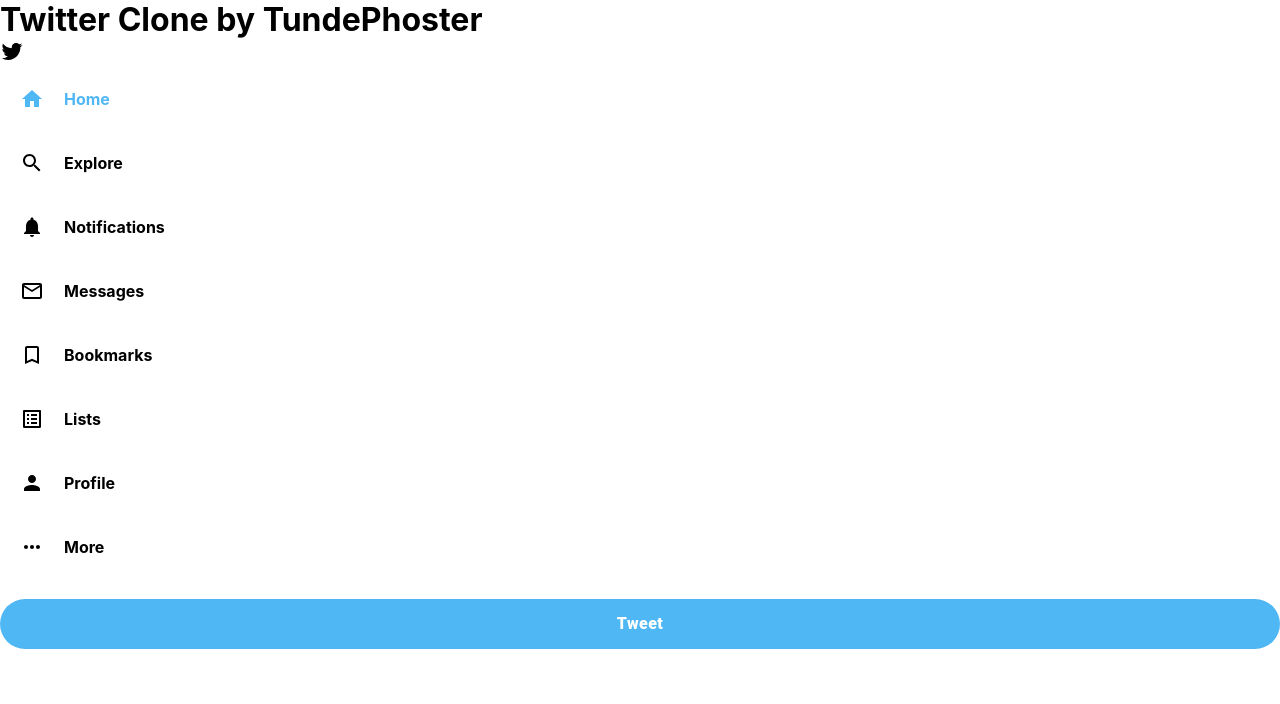
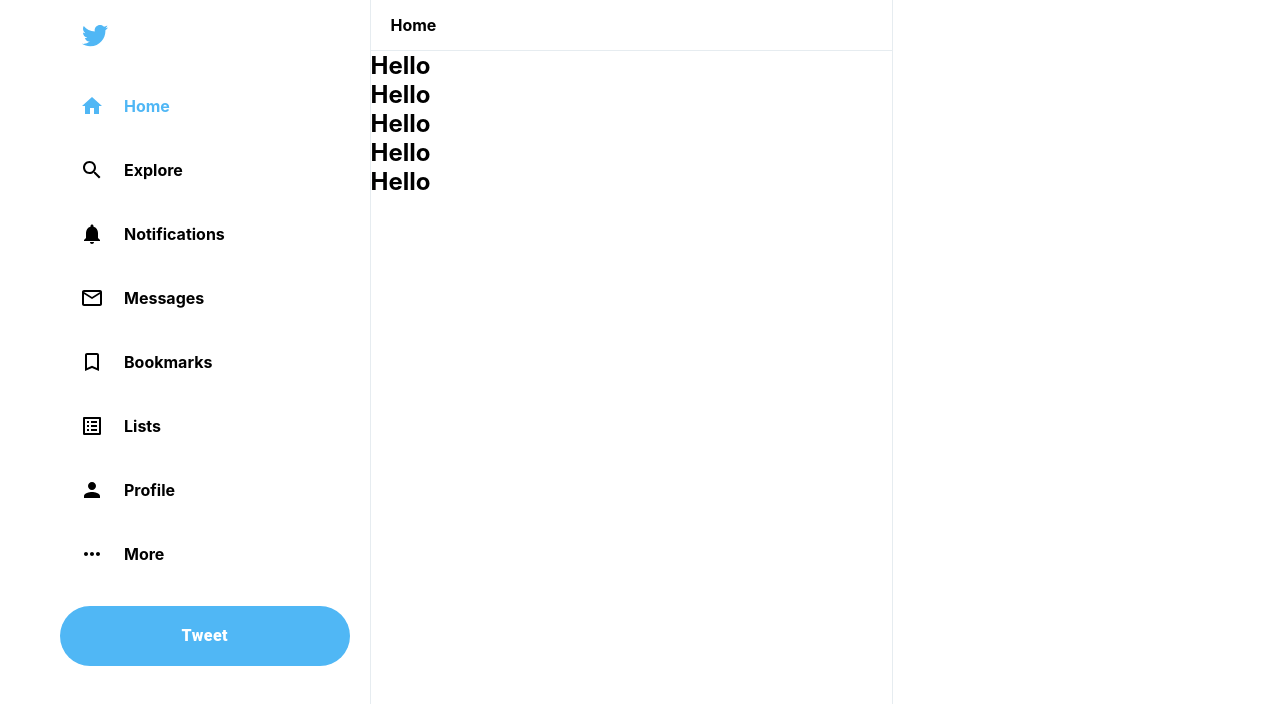
Before and after one commit to tundeph/tundeph-twitter-clone, a React (Create React App) app: page / in a window 1280 px wide. Shown: the top 704 px of the page. Built offline with nearby package versions, Linux system fonts and the light colour scheme.

Commit message:
First part - Twitter Feed component

```diff
--- a/src/App.css
+++ b/src/App.css
@@ -2,3 +2,12 @@
   --twitter-color: #50b7f5;
   --twitter-bg-color: #e6ecf0;
 }
+
+.app {
+  display: flex;
+  height: 100vh;
+  max-width: 1200px;
+  margin-left: auto;
+  margin-right: auto;
+  padding: 0 10px;
+}
--- a/src/App.js
+++ b/src/App.js
@@ -1,15 +1,16 @@
 import React from "react";
 import Sidemenu from "./Sidemenu";
+import TweetFeed from "./TweetFeed";
 import "./App.css";
 
 function App() {
   return (
     <div className="app">
-      <h1>Twitter Clone by TundePhoster </h1>
       {/* Sidebar */}
       <Sidemenu />
 
-      {/* Tweets */}
+      {/* TweetFeed */}
+      <TweetFeed />
 
       {/* RightWidget  */}
     </div>
--- a/src/MenuOptions.css
+++ b/src/MenuOptions.css
@@ -23,6 +23,9 @@
   color: var(--twitter-color);
 }
 
-.menuText {
-  /* to hide the menu text after the screen is reduced */
+@media only screen and (max-width: 768px) {
+  .menuText {
+    /* to hide the menu text after the screen is reduced */
+    display: none !important ;
+  }
 }
--- a/src/Sidemenu.css
+++ b/src/Sidemenu.css
@@ -1,5 +1,23 @@
-.sidemenu__tweet {
-  color: #fff;
+.sidemenu {
+  border-right: 1px solid var(--twitter-bg-color);
+  flex: 0.25;
+  min-wdith: 250px;
+  padding-right: 20px;
+  padding-left: 20px;
+}
+
+@media only screen and (max-width: 768px) {
+  .sidemenu {
+    border-right: 1px solid var(--twitter-bg-color);
+    flex: 0.1 !important;
+    /* min-wdith: 250px; */
+    padding-right: 0px !important;
+    padding-left: 20px !important;
+  }
+
+  .MuiButton-root {
+    display: none !important;
+  }
 }
 
 .MuiButton-root {
@@ -10,9 +28,16 @@
   margin-top: 20px !important;
   text-transform: inherit !important;
   font-size: inherit !important;
+  padding: 30px !important;
 }
 
 .MuiButton-label {
   color: #fff !important ;
   font-weight: 900 !important;
 }
+
+.twitter__top__icon {
+  color: var(--twitter-color);
+  font-size: 30px !important ;
+  margin: 20px 0 20px 20px;
+}
--- a/src/Sidemenu.js
+++ b/src/Sidemenu.js
@@ -14,9 +14,9 @@
 
 const Sidemenu = () => {
   return (
-    <div className="sidebar">
+    <div className="sidemenu">
       {/*  Twitter icon */}
-      <TwitterIcon />
+      <TwitterIcon className="twitter__top__icon" />
 
       <MenuOptions active text="Home" Icon={<HomeIcon />} />
       <MenuOptions text="Explore" Icon={<SearchIcon />} />
--- /dev/null
+++ b/src/TweetFeed.css
@@ -0,0 +1,16 @@
+.tweetFeed {
+  flex: 0.45;
+  border-right: 1px solid var(--twitter-bg-color);
+  min-width: fit-content;
+  overflow-y: scroll;
+  border-bottom: 1px solid var(--twitter-bg-color);
+
+  /* Hide scrollbar for IE and Forefox */
+  -ms-overflow-style: none;
+  scrollbar-width: none;
+}
+
+/* hide scroll bar  */
+.tweetFeed::-webkit-scrollbar {
+  display: none;
+}
--- /dev/null
+++ b/src/TweetFeed.js
@@ -0,0 +1,23 @@
+import React from "react";
+import "./TweetFeed.css";
+import TweetHeader from "./TweetHeader";
+
+function TweetFeed() {
+  return (
+    <div className="tweetFeed">
+      {/* Header */}
+      <TweetHeader text="Home" />
+      <h2>Hello </h2>
+      <h2>Hello </h2>
+      <h2>Hello </h2>
+      <h2>Hello </h2>
+      <h2>Hello </h2>
+
+      {/* TweetBox */}
+
+      {/* Tweets */}
+    </div>
+  );
+}
+
+export default TweetFeed;
--- /dev/null
+++ b/src/TweetHeader.css
@@ -0,0 +1,10 @@
+.tweetHeader {
+  position: sticky;
+  top: 0;
+  background-color: white;
+  z-index: 100;
+  padding: 15px 20px;
+  font-size: 2opx;
+  font-weight: 700 !important;
+  border-bottom: 1px solid var(--twitter-bg-color);
+}
--- /dev/null
+++ b/src/TweetHeader.js
@@ -0,0 +1,8 @@
+import React from "react";
+import "./TweetHeader.css";
+
+function TweetHeader({ text }) {
+  return <div className="tweetHeader">{text}</div>;
+}
+
+export default TweetHeader;
```
